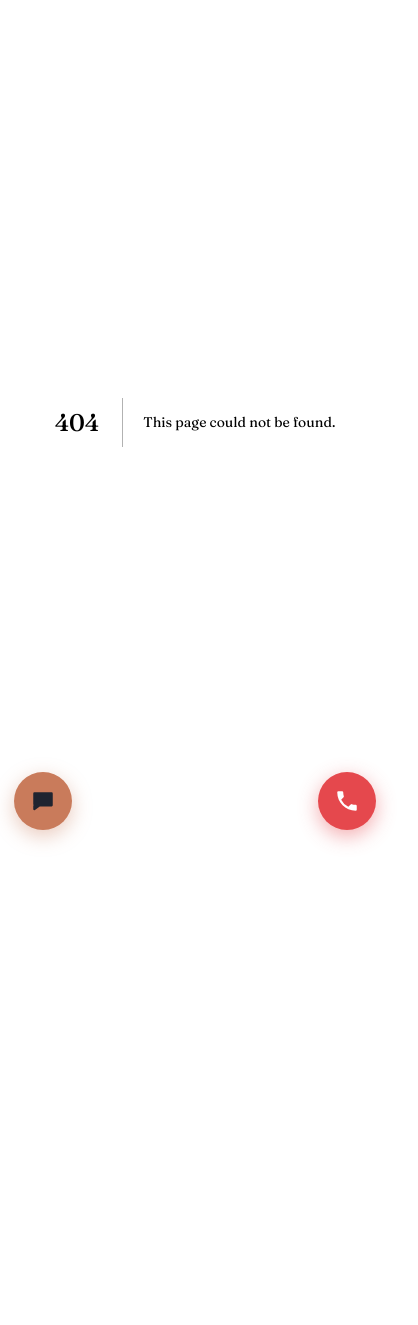
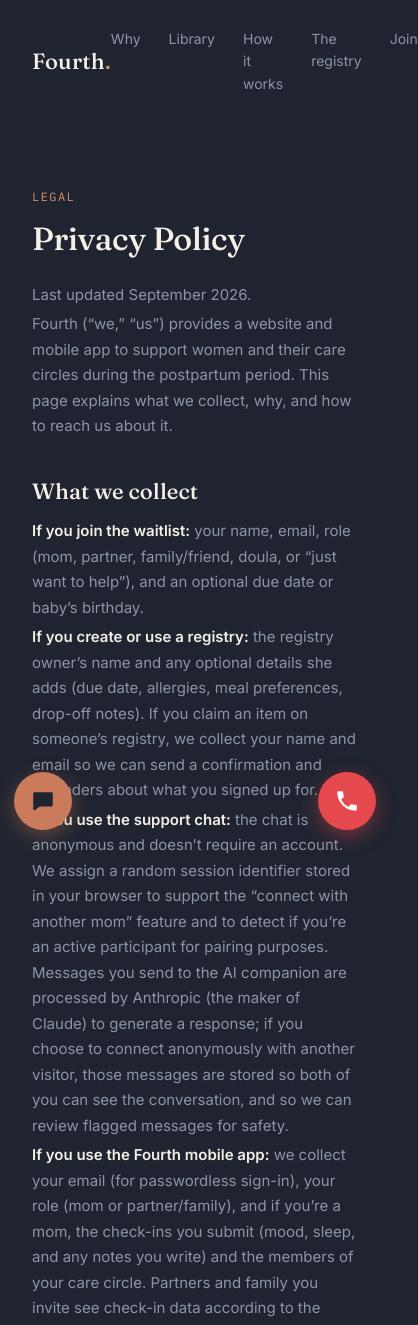
Before and after one commit to julializkelley/fourth, a Next.js app: page /privacy in a window 390 px wide. Before the commit this address had no page. Shown: the top 1325 px of the page, 418 px wide, since content can reach past the window. Before the commit the page ends 844 px from the top, so only its background shows below. Built offline with nearby package versions, Linux system fonts and the light colour scheme.

Commit message:
Add privacy policy page
Required before App Store/Play Store submission for the mobile app,
and good practice for the web app regardless. Covers what's collected
across the waitlist, registry, anonymous chat, and mobile app, the
service providers involved, and how to request deletion.

```diff
--- a/src/app/globals.css
+++ b/src/app/globals.css
@@ -1594,3 +1594,28 @@
 .share-details[open] summary {
   margin-bottom: 8px;
 }
+
+/* ---------- legal pages ---------- */
+.legal-page {
+  padding-bottom: 40px;
+}
+.legal-page h2 {
+  font-family: var(--display);
+  font-weight: 500;
+  font-size: 22px;
+  margin-top: 40px;
+  margin-bottom: 14px;
+  max-width: 100%;
+}
+.legal-page p {
+  font-size: 15px;
+  color: var(--slate);
+  line-height: 1.7;
+  margin-bottom: 4px;
+}
+.legal-page p strong {
+  color: var(--parchment);
+}
+.legal-page a {
+  color: var(--clay-bright);
+}
--- /dev/null
+++ b/src/app/privacy/page.tsx
@@ -0,0 +1,110 @@
+import { SiteHeader } from "@/components/SiteHeader";
+import { SiteFooter } from "@/components/SiteFooter";
+
+export const metadata = {
+  title: "Privacy Policy — Fourth",
+  description: "What Fourth collects, why, and how to reach us about it.",
+};
+
+export default function PrivacyPage() {
+  return (
+    <div className="simple-page">
+      <SiteHeader />
+      <main className="simple-main">
+        <div className="wrap-narrow legal-page">
+          <div className="eyebrow">Legal</div>
+          <h1>Privacy Policy</h1>
+          <p className="hero-sub">Last updated September 2026.</p>
+
+          <p>
+            Fourth (&ldquo;we,&rdquo; &ldquo;us&rdquo;) provides a website and mobile app to
+            support women and their care circles during the postpartum period. This page explains
+            what we collect, why, and how to reach us about it.
+          </p>
+
+          <h2>What we collect</h2>
+          <p>
+            <strong>If you join the waitlist:</strong> your name, email, role (mom, partner,
+            family/friend, doula, or &ldquo;just want to help&rdquo;), and an optional due date or
+            baby&rsquo;s birthday.
+          </p>
+          <p>
+            <strong>If you create or use a registry:</strong> the registry owner&rsquo;s name and
+            any optional details she adds (due date, allergies, meal preferences, drop-off notes).
+            If you claim an item on someone&rsquo;s registry, we collect your name and email so we
+            can send a confirmation and reminders about what you signed up for.
+          </p>
+          <p>
+            <strong>If you use the support chat:</strong> the chat is anonymous and doesn&rsquo;t
+            require an account. We assign a random session identifier stored in your browser to
+            support the &ldquo;connect with another mom&rdquo; feature and to detect if you&rsquo;re
+            an active participant for pairing purposes. Messages you send to the AI companion are
+            processed by Anthropic (the maker of Claude) to generate a response; if you choose to
+            connect anonymously with another visitor, those messages are stored so both of you can
+            see the conversation, and so we can review flagged messages for safety.
+          </p>
+          <p>
+            <strong>If you use the Fourth mobile app:</strong> we collect your email (for
+            passwordless sign-in), your role (mom or partner/family), and if you&rsquo;re a mom,
+            the check-ins you submit (mood, sleep, and any notes you write) and the members of your
+            care circle. Partners and family you invite see check-in data according to the
+            visibility you control.
+          </p>
+
+          <h2>What we don&rsquo;t do</h2>
+          <p>
+            We don&rsquo;t sell your data to advertisers, and we don&rsquo;t use it for ad
+            targeting. We don&rsquo;t run ads on Fourth at all. Safety-critical information —
+            crisis hotline numbers and postpartum psychosis warning signs — is never behind a
+            login or paywall.
+          </p>
+
+          <h2>Who we share data with</h2>
+          <p>
+            We use a small number of service providers to run Fourth: Supabase (database and
+            authentication), Resend (email delivery), Anthropic (processes support chat messages
+            to generate responses), and Vercel (hosting). These providers process data on our
+            behalf under their own privacy and security commitments — we don&rsquo;t sell or share
+            your data with anyone else, and never for advertising.
+          </p>
+
+          <h2>Data retention and deletion</h2>
+          <p>
+            You can ask us to delete your data at any time by emailing{" "}
+            <a href="mailto:hello@fourthapp.co">hello@fourthapp.co</a>. Anonymous chat sessions are
+            not tied to an identity we can look up unless you also used the registry or app with an
+            email address.
+          </p>
+
+          <h2>Not a substitute for professional care</h2>
+          <p>
+            Fourth&rsquo;s support chat and educational content are for information and emotional
+            support only — they are not a medical provider, therapist, or crisis service, and
+            don&rsquo;t diagnose or treat any condition. If you&rsquo;re in crisis, call or text 988
+            (Suicide &amp; Crisis Lifeline) or the National Maternal Mental Health Hotline at
+            1-833-852-6262, both free and available 24/7.
+          </p>
+
+          <h2>Children</h2>
+          <p>
+            Fourth is intended for adults and is not directed at children under 13. We don&rsquo;t
+            knowingly collect data from children.
+          </p>
+
+          <h2>Changes to this policy</h2>
+          <p>
+            We&rsquo;ll update this page if what we collect or how we use it changes, and update
+            the date at the top.
+          </p>
+
+          <h2>Contact</h2>
+          <p>
+            Questions about this policy or your data:{" "}
+            <a href="mailto:hello@fourthapp.co">hello@fourthapp.co</a>.
+          </p>
+        </div>
+      </main>
+      <SiteFooter />
+    </div>
+  );
+}
--- a/src/components/SiteFooter.tsx
+++ b/src/components/SiteFooter.tsx
@@ -1,3 +1,5 @@
+import Link from "next/link";
+
 export function SiteFooter() {
   return (
     <footer className="wrap footer-stack">
@@ -5,7 +7,9 @@
         <div className="logo">
           Fourth<span>.</span>
         </div>
-        <p>© 2026 Fourth. Built for the fourth trimester.</p>
+        <p>
+          © 2026 Fourth. Built for the fourth trimester. <Link href="/privacy">Privacy</Link>
+        </p>
       </div>
       <p className="footer-dedication">
         Built in a moment when the world is finally talking about maternal mental health — in
```
